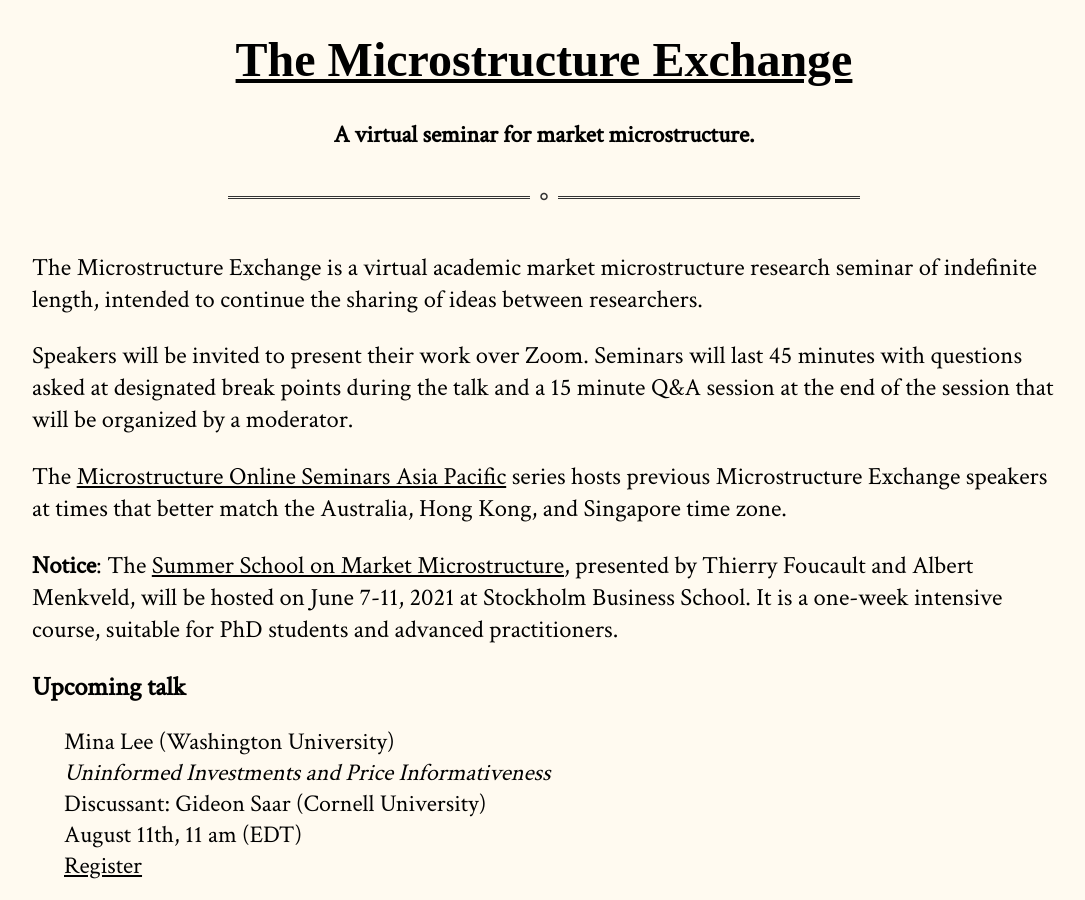
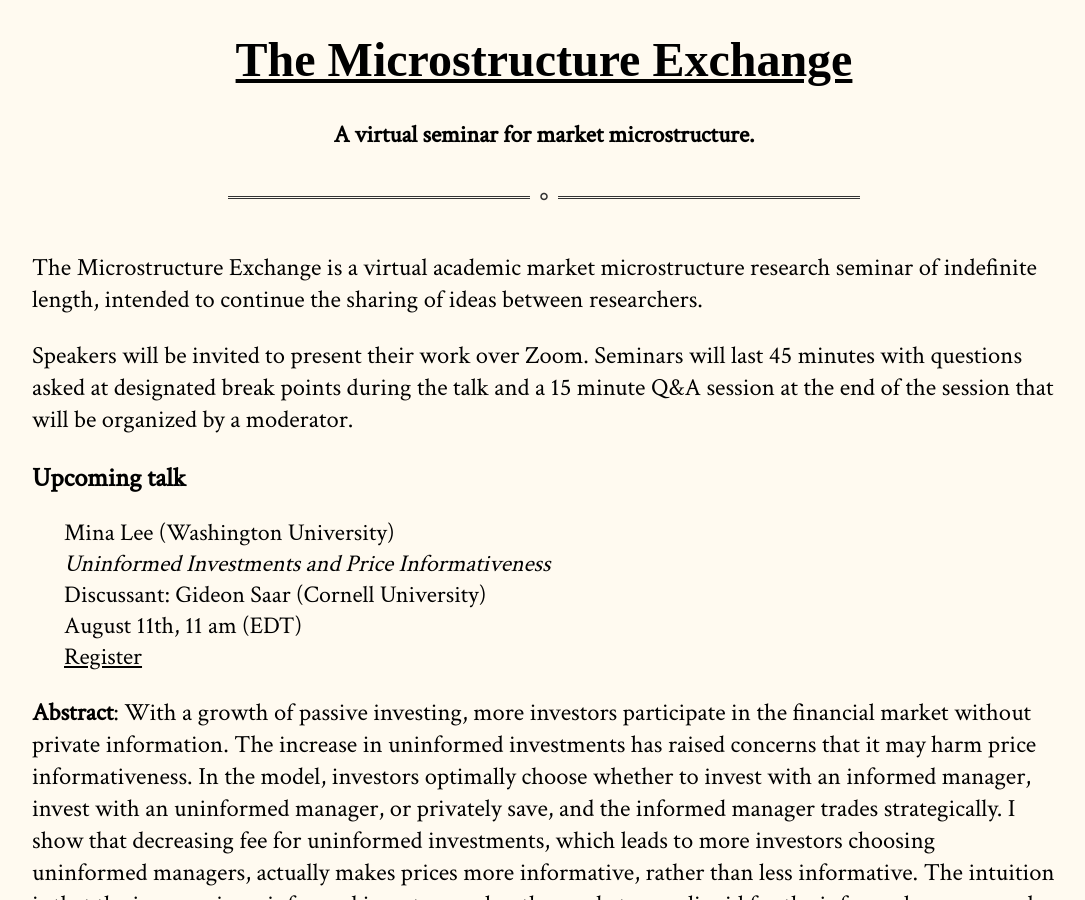
Before and after one commit to cpfiffer/microstructure.exchange, a Jekyll site: the page built from index.md, in a window 1280 px wide and 900 px high. Shown: the whole window, without its empty margins (96-1181 px from the left). Built offline with Jekyll 4.4.1, drawn with Linux system fonts in a browser that asks for light colours; some web fonts are replaced; some of the changed text lies outside the part shown.

```diff
--- a/index.md
+++ b/index.md
@@ -5,10 +5,6 @@ layout: default
 The Microstructure Exchange is a virtual academic market microstructure research seminar of indefinite length, intended to continue the sharing of ideas between researchers.
 
 Speakers will be invited to present their work over Zoom. Seminars will last 45 minutes with questions asked at designated break points during the talk and a 15 minute Q&A session at the end of the session that will be organized by a moderator.
-
-The [Microstructure Online Seminars Asia Pacific](https://sites.google.com/site/esojli/online-sem-ap) series hosts previous Microstructure Exchange speakers at times that better match the Australia, Hong Kong, and Singapore time zone.
-
-**Notice**: The [Summer School on Market Microstructure](https://microstructure-course.com/), presented by Thierry Foucault and Albert Menkveld, will be hosted on June 7-11, 2021 at Stockholm Business School. It is a one-week intensive course, suitable for PhD students and advanced practitioners.
 
 <!-- <hr>
 
```
Also changed, not shown: other parts of index.md (+5 -0 lines).
